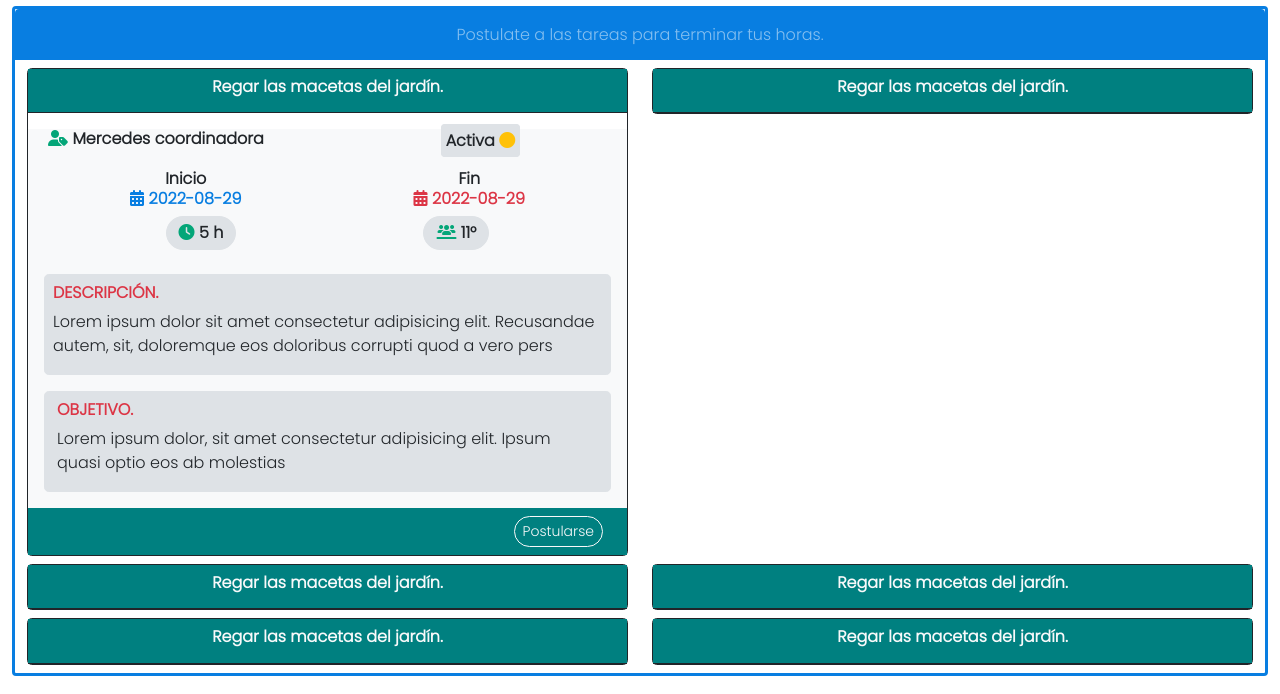
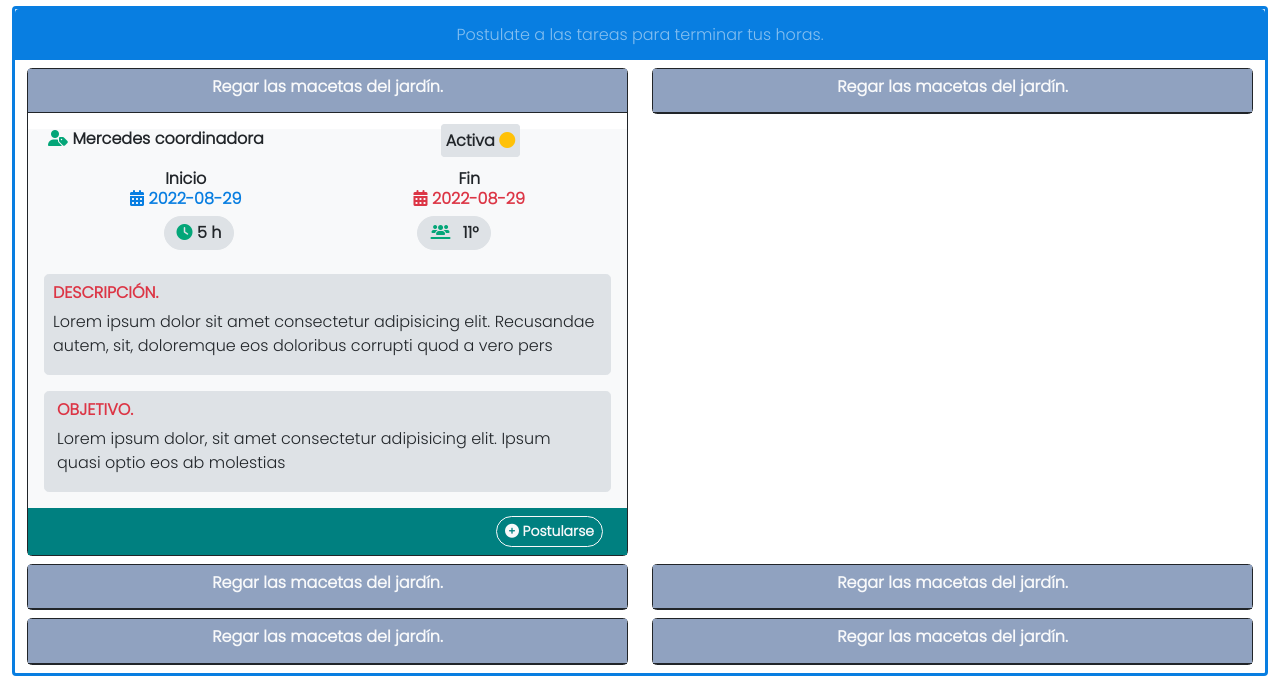
Before and after one commit to Frankgmv/Control-servicio-social, a PHP site: page /Vista/perfiles/estudiante/tareas.php in a window 1280 px wide, after a click on "Regar las macetas del jardín.". Shown: the part 106-800 px from the top of the page. Run offline with PHP 8.4, Linux system fonts and the light colour scheme; the visitor is signed in with stand-in values (Sample User, id 1); data that the repository does not hold is empty; some libraries are stand-ins or nearby versions.

Commit message:
melo todo

```diff
--- a/Vista/perfiles/estudiante/tareas.php
+++ b/Vista/perfiles/estudiante/tareas.php
@@ -75,7 +75,7 @@ if (isset($_SESSION['id'])) {
                     <div class="col-12 col-sm-12 col-md-6 col-lg-6 mb-2">
                         <div class="border border-1  border-dark rounded-3 p-0">
                             <a class="nav-link p-0 m-0 " data-bs-toggle="collapse" data-bs-target="#<?php echo $ides; ?>" aria-expanded="false" aria-controls="<?php echo $ides; ?>">
-                                <div class=" border-bottom border-1 border-dark text-center py-2" style="background-color: #008080 ;">
+                                <div class="bg- border-bottom border-1 border-dark text-center py-2" style="background-color: #90A2C0 ;">
                                     <h6 class="text-light"><b><?php echo "Regar las macetas del jardín."; ?></b></h6>
                                 </div>
                             </a>
@@ -111,7 +111,7 @@ if (isset($_SESSION['id'])) {
                                             <!-- Grupos -->
                                             <span class=" border border-1 p-1  rounded-pill bg-secondary">
                                                 <div class="mx-2">
-                                                    <p class="d-inline text-success "><i class=" fa-solid fa-users-line"></i></p><b> <?php echo "11°"; ?></b>
+                                                    <p class="d-inline text-success "><i class=" fa-solid fa-users-line"></i></p> <b class="ms-2"> <?php echo "11°"; ?></b>
                                                 </div>
                                             </span>
                                         </div>
@@ -133,7 +133,7 @@ if (isset($_SESSION['id'])) {
                                     <div class="d-flex justify-content-end align-items-center" style="background-color: #008080 ;">
                                         <input type="hidden" style="background-color: #008080;" class="border-0 text-center" name="id" readonly value="<?php echo $_SESSION['id']; ?>">
 
-                                        <button type="submit" name="Postularse" class="btn btn-outline-light my-2 me-4 rounded-pill btn-sm">Postularse</button>
+                                        <button type="submit" name="Postularse" class="btn btn-outline-light my-2 me-4 rounded-pill btn-sm"><i class="fa-solid fa-circle-plus"> <b>Postularse</b></i></button>
                                     </div>
                                 </form>
                             </div>
```
Also changed, not shown: Controlador/formulariosDatos/nuevo_registro.php (+7 -7 lines).
